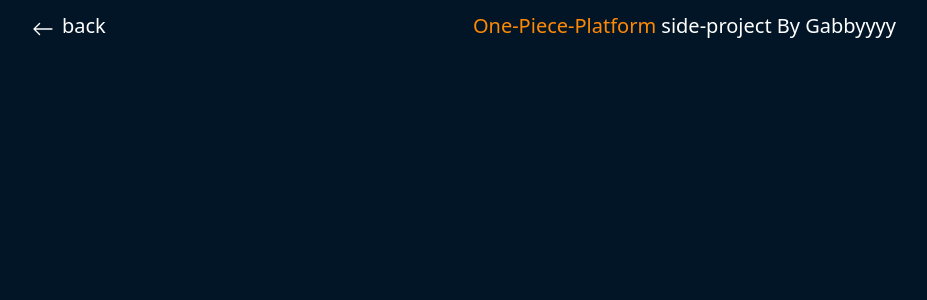
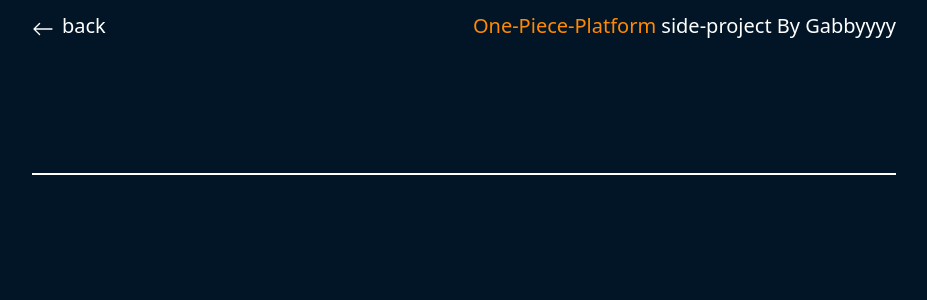
Before and after one commit to GabrielEduria/gastug, a Next.js app: page /One-Piece-Platform in a window 1280 px wide. Shown: the top 300 px of the page, without its empty margins (176-1103 px from the left). Built offline with nearby package versions, Linux system fonts and the light colour scheme.

Commit message:
div border fixed

```diff
--- a/src/projects/Pomodoro.tsx
+++ b/src/projects/Pomodoro.tsx
@@ -1,5 +1,7 @@
 export default function Pomodoro(){
     return(
-        <></>
+        <div className="relative border border-white h-full">
+
+        </div>
     )
 }
```
